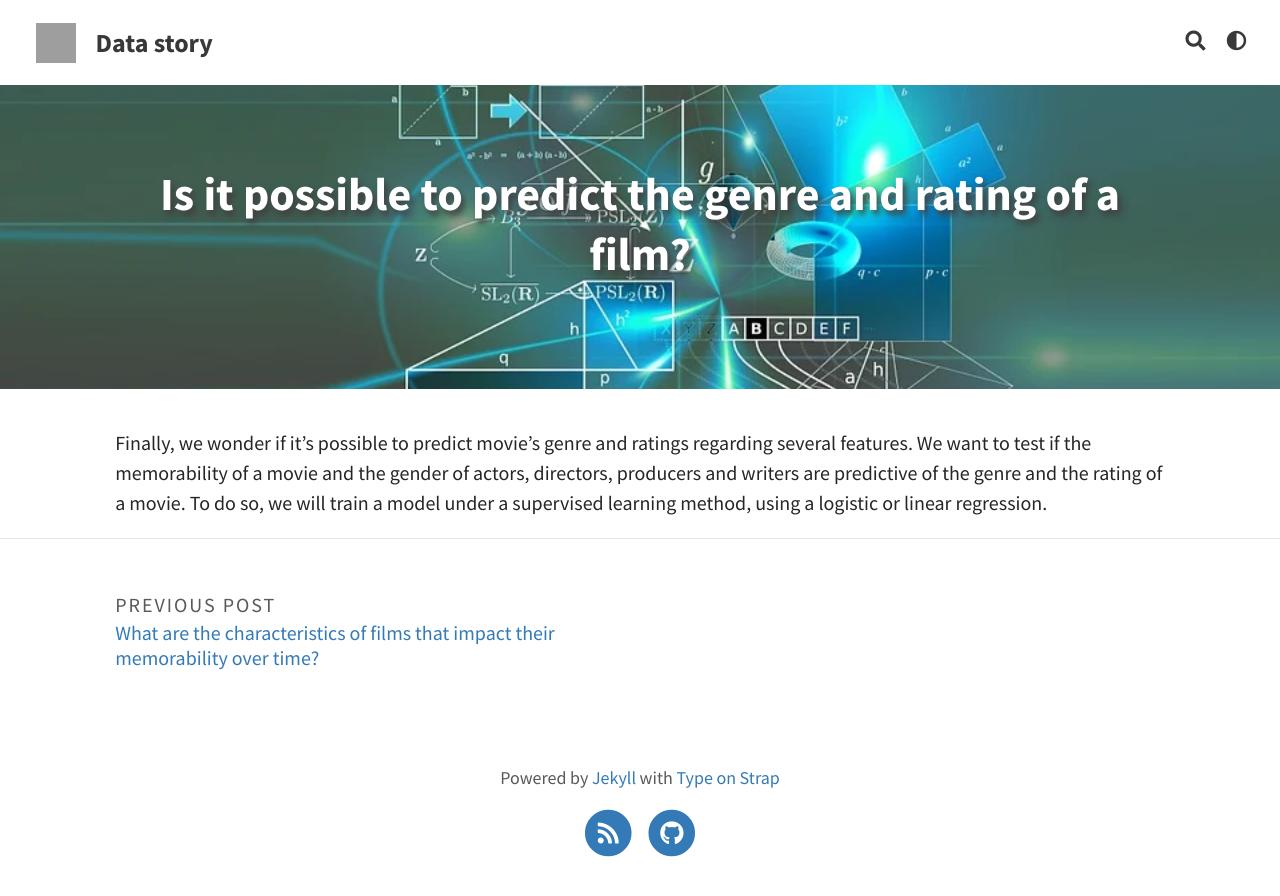
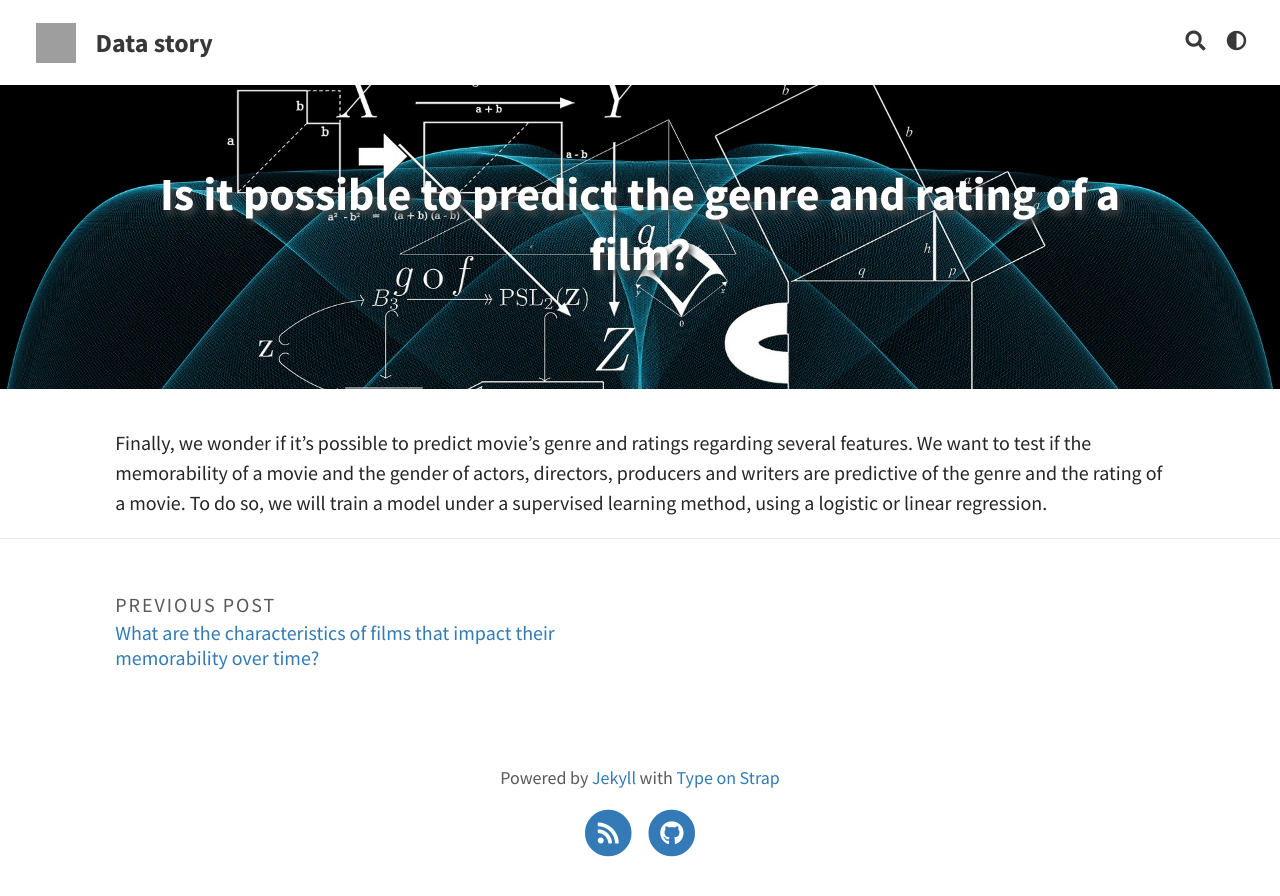
Before and after one commit to igag9/Site_web_ada, a Jekyll site: the page built from _posts/2014-11-29-feature-images.md, in a window 1280 px wide. Shown: the top 896 px of the page. Built offline with Jekyll 4.4.1, drawn with Linux system fonts in a browser that asks for light colours; grey boxes are pictures that could not be loaded.

Commit message:
question3

```diff
--- a/_posts/2014-11-29-feature-images.md
+++ b/_posts/2014-11-29-feature-images.md
@@ -1,8 +1,8 @@
 ---
 layout: post
 title: Is it possible to predict the genre and rating of a film?
-feature-img: "assets/img/feature-img/calcul2.jpg"
-thumbnail: "assets/img/thumbnails/feature-img/calcul2.jpg"
+feature-img: "assets/img/feature-img/caclul3.jpg"
+thumbnail: "assets/img/thumbnails/feature-img/caclul3.jpg"
 ---
 
 Finally, we wonder if it’s possible to predict movie’s genre and ratings regarding several features. We want to test if the memorability of a movie and the gender of actors, directors, producers and writers are predictive of the genre and the rating of a movie. To do so, we will train a model under a supervised learning method, using a logistic or linear regression.
```
Also changed, not shown: assets/img/feature-img/caclul3.jpg (added), assets/img/feature-img/netw.jpg (added), assets/img/thumbnails/feature-img/caclul3.jpg (added), assets/img/thumbnails/feature-img/netw.jpg (added).
